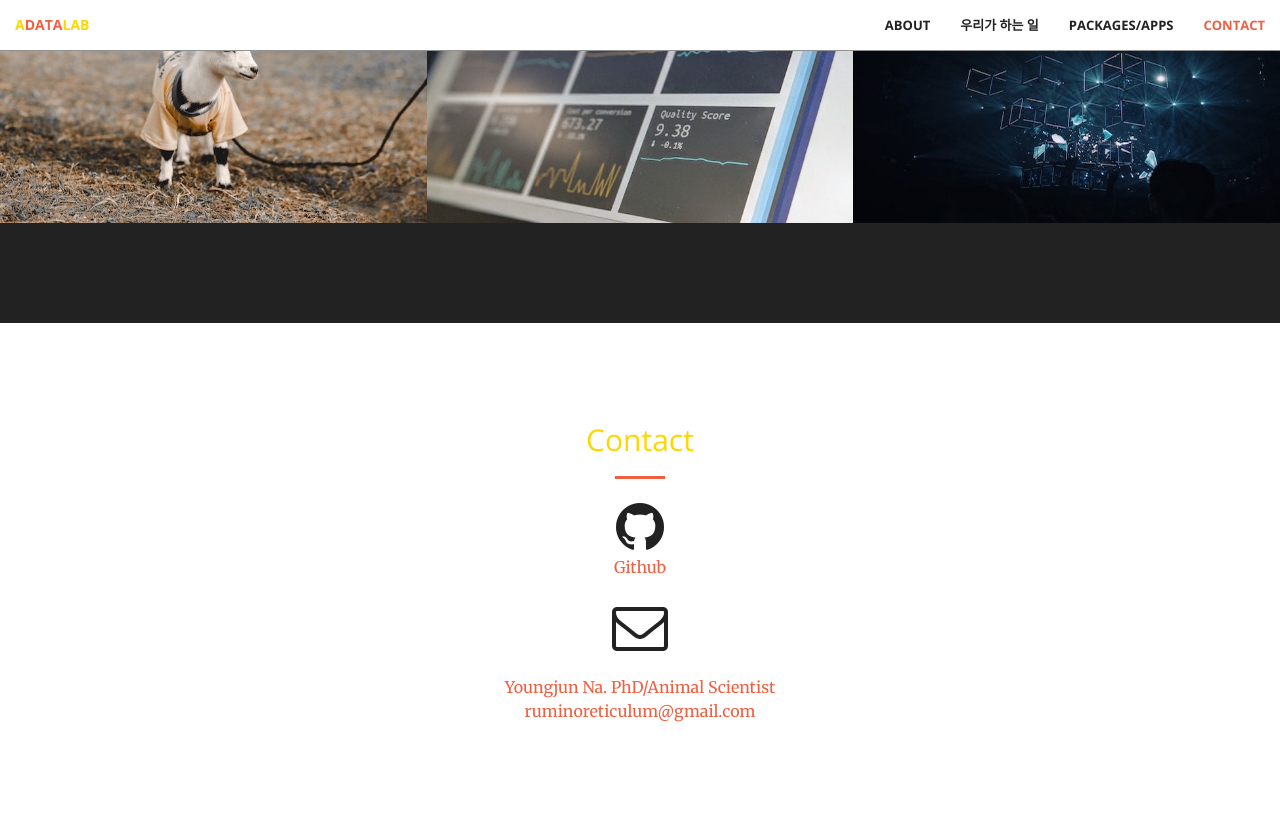
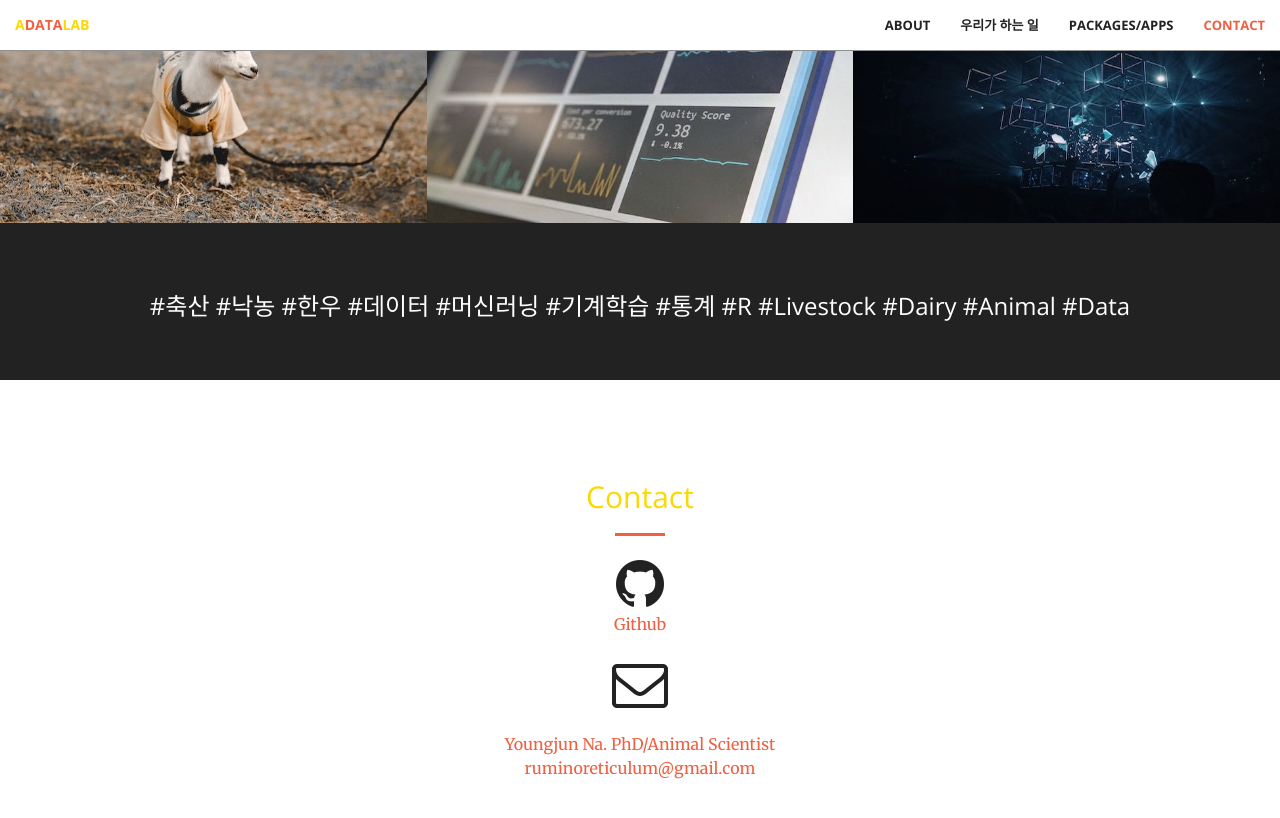
Before and after one commit to adatalab/adatalab.github.io, a Jekyll site: the page built from index.html, in a window 1280 px wide and 900 px high, scrolled down 2092 px. Shown: the top 818 px of the window. Built offline with Jekyll 4.4.1, drawn with Linux system fonts in a browser that asks for light colours.

Commit message:
add hashtags

```diff
--- a/_includes/aside.html
+++ b/_includes/aside.html
@@ -1,6 +1,7 @@
   <aside class="bg-dark">
       <div class="container text-center">
           <div class="call-to-action">
+              <h3>#축산 #낙농 #한우 #데이터 #머신러닝 #기계학습 #통계 #R #Livestock #Dairy #Animal #Data</h3>
               <!-- <h2><img src="https://github.com/adatalab/logo/blob/master/logo.png?raw=true" width=120 height=120></h2>
               <a href="https://github.com/adatalab" class="btn btn-default btn-xl wow tada">Github 둘러보기</a> -->
           </div>
--- a/_includes/portfolio.html
+++ b/_includes/portfolio.html
@@ -85,7 +85,7 @@
                                 APP
                             </div>
                             <div class="project-name">
-                                DairyLab-pro
+                                DairyLab-Pro
                             </div>
                         </div>
                     </div>
```
Also changed, not shown: 1 other file.
